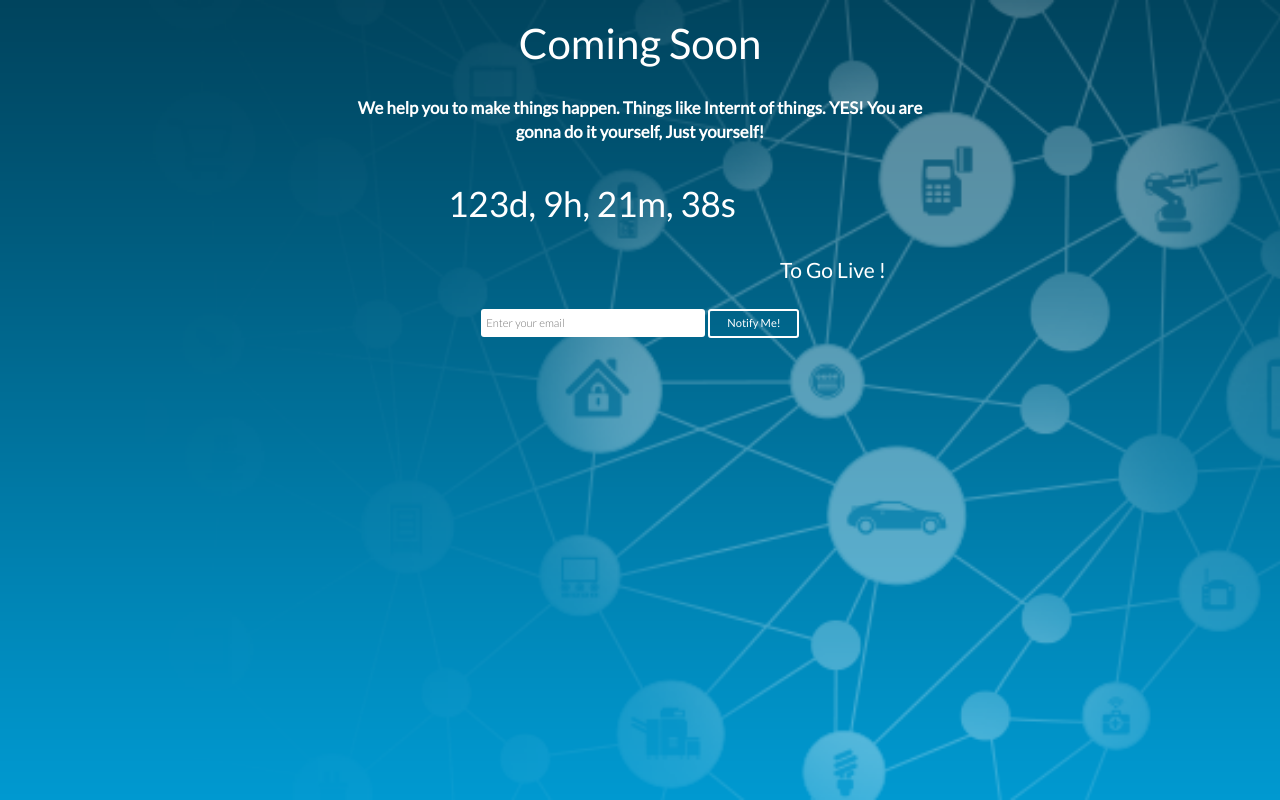
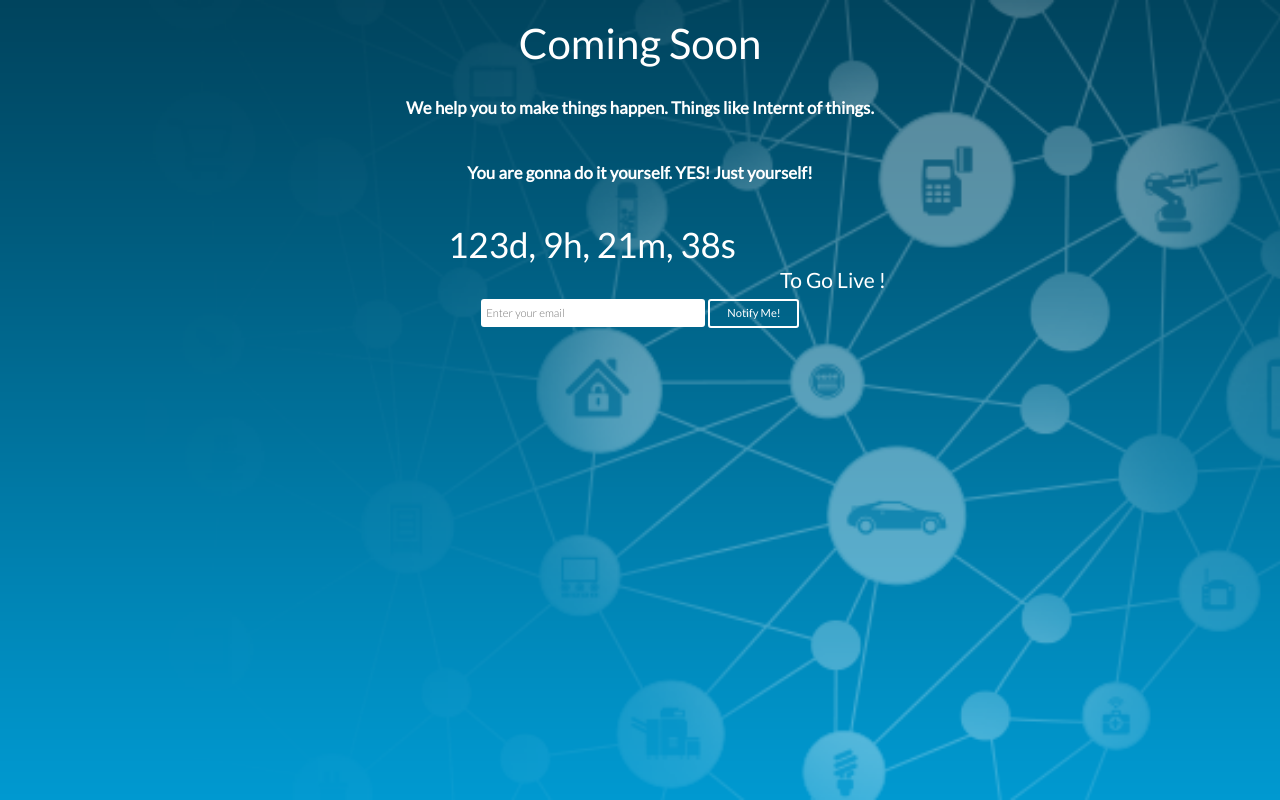
Before and after one commit to iotdiy/iotdiy.github.io, a plain HTML site: page index.htm in a window 1280 px wide. Drawn offline with nearby package versions, Linux system fonts and the light colour scheme.

Commit message:
break to two paragraph≈

```diff
--- a/index.htm
+++ b/index.htm
@@ -20,12 +20,13 @@
 		<h1>Coming Soon</h1>
 		<p>
 			We help you to make things happen. Things like Internt of things.
-			YES! You are gonna do it yourself, Just yourself!
+		</p>
+		<p>
+		You are gonna do it yourself. YES! Just yourself!
 		</p>
 		<div class="count">
 		    <h2 id="countdown" class="clock"></h2>
-			<br/>
-			<br/>
+
 		    <h3>To Go Live !</h3>
 		</div>
 		<form action="https://formspree.io/iotdiyio@gmail.com"
```
